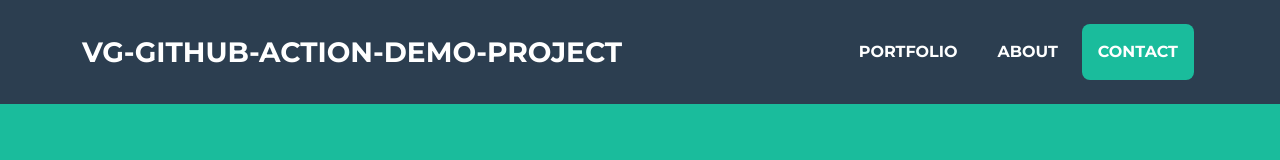
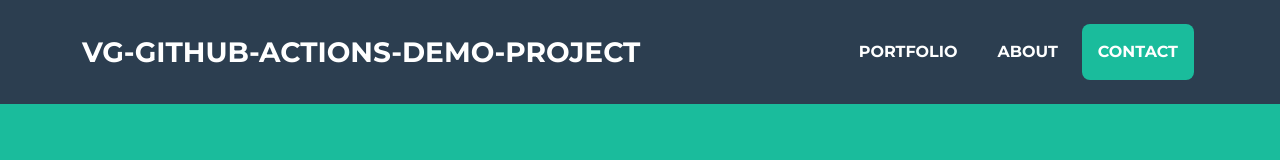
Before and after one commit to vipul-0900/vg-github-actions-project, a plain HTML site: page index.html in a window 1280 px wide. Shown: the top 160 px of the page. Drawn offline with nearby package versions, Linux system fonts and the light colour scheme.

Commit message:
Update index.html

```diff
--- a/index.html
+++ b/index.html
@@ -20,7 +20,7 @@
         <!-- Navigation-->
         <nav class="navbar navbar-expand-lg bg-secondary text-uppercase fixed-top" id="mainNav">
             <div class="container">
-                <a class="navbar-brand" href="#page-top">VG-GitHub-Action-Demo-Project</a>
+                <a class="navbar-brand" href="#page-top">VG-GitHub-Actions-Demo-Project</a>
                 <button class="navbar-toggler text-uppercase font-weight-bold bg-primary text-white rounded" type="button" data-bs-toggle="collapse" data-bs-target="#navbarResponsive" aria-controls="navbarResponsive" aria-expanded="false" aria-label="Toggle navigation">
                     Menu
                     <i class="fas fa-bars"></i>
```
